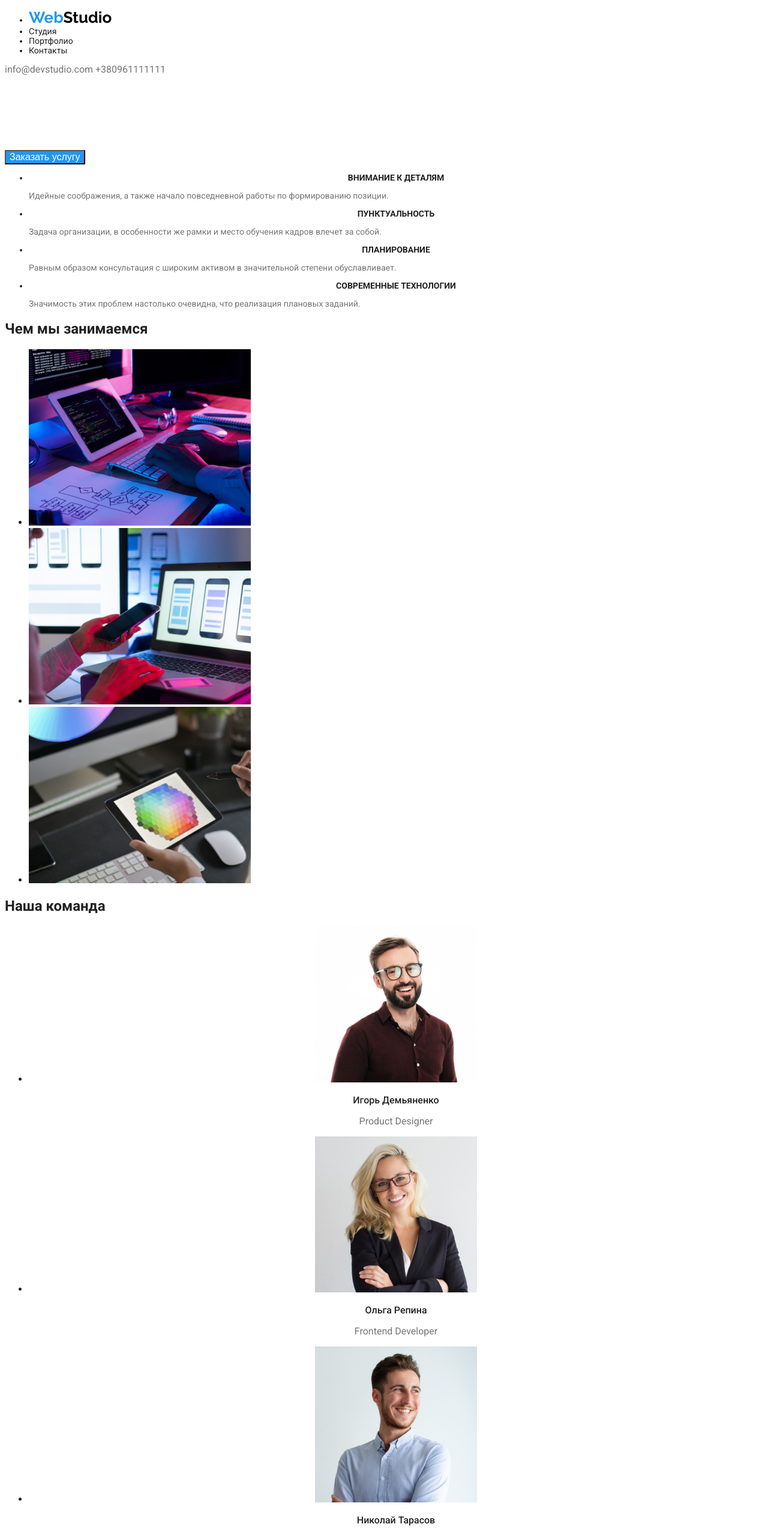
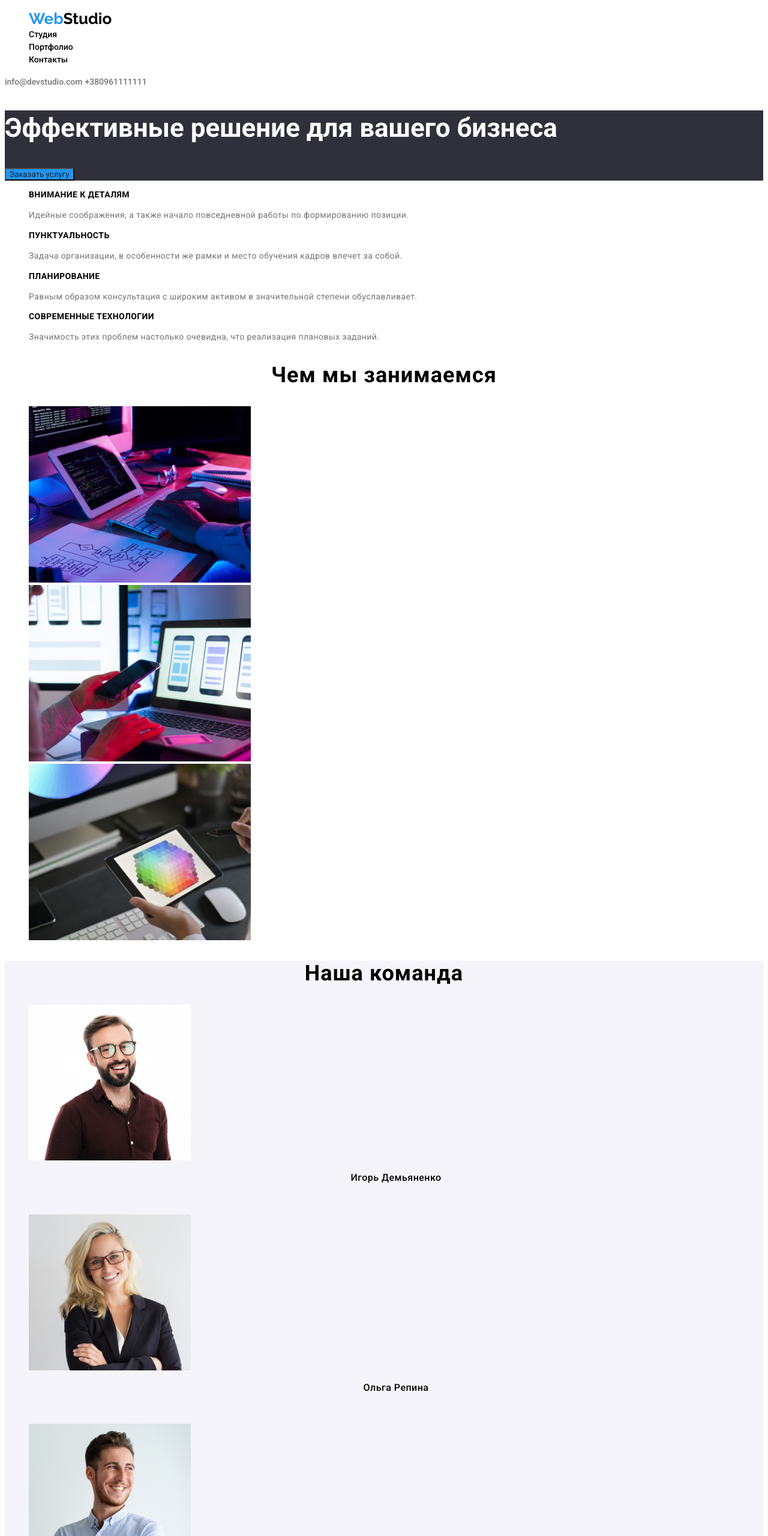
Before and after one commit to shtrih-zumer/goit-markup-hw-02, a plain HTML site: page index.html in a window 1280 px wide. Shown: the top 2560 px of the page at 60% size. Drawn offline with Linux system fonts and the light colour scheme.

Commit message:
Переделал полностью

```diff
--- a/css/style-main.css
+++ b/css/style-main.css
@@ -1,35 +1,79 @@
 :root{
-    --text-content: rgb(117, 117, 117);
-    --text-white: rgb(255, 255, 255);
+    --txt-bg-while: rgb(255, 255, 255);     /*Былий для фону та тексту*/
+    --txt-bg-blue: rgb(33, 150, 243);       /*Блакитний для фону та тексту*/
+    --txt-content: rgb(117, 117, 117);      /*Додатковий колір тексту*/
+    --bg-light-gray: rgb(245, 244, 250);    /*Світло сірий фон*/
     --txt-a-blinck: rgba(255, 255, 255, 0.6);
 }
 
-.text-white{
-    color: var(--text-white);
+/*=== Розширена шапка ===*/
+.head-h1{
+    color: var(--txt-bg-while);
+    font-weight: 900;
     font-size: 44px;
-    font-weight: 900;
-    text-align: center;
+    line-height: 1.36;
+}
+
+.head-button{
+    background-color: var(--txt-bg-blue);
+    color: var(--txt-main-color);
+    font-family: inherit;
+}
+/*=== /Розширена шапка ===*/
+
+/*=== блок характеристик ===*/
+.text, .text h3{
+    font-size: 14px;
+}
+
+.properties{
+    font-weight: 700;
+    font-size: 14px;
+    line-height: 1.14;
+    letter-spacing: 0.03em;
     text-transform: uppercase;
 }
 
-.text-white-a{
+.properties-content{
+    font-weight: 400;
+    font-size: 14px;
+    line-height: 1.7;
+    letter-spacing: 0.03em;
+    color: var(--txt-content);
+}
+
+.title-second{
+    font-weight: 700;
+    font-size: 36px;
+    line-height: 1.2;
+    text-align: center;
+    letter-spacing: 0.03em;
+}
+/*=== /блок характеристик ===*/
+
+/*=== Карточки сотрудников ===*/
+.card-title{
+    font-weight: 500;
+    font-size: 16px;
+    line-height: 1.18;
+    text-align: center;
+    letter-spacing: 0.03em;
+}
+
+.card-content{
+    font-weight: 400;
+    font-size: 16px;
+    line-height: 1.18;
+    text-align: center;
+    letter-spacing: 0.03em;
+    color: var(--bg-light-gray);
+}
+/*=== /Карточки сотрудников ===*/
+
+/*.text-white-a{
     color: var(--txt-a-blinck);
 }
 
 .text-white-footer{
     color: var(--text-white);
 }
-
-h3{
-    text-transform: uppercase;
-    text-align: center;
-    font-size: 14px;
-}
-
-.text{
-    font-size: 14px;
-}
-
-.text-auxiliary{
-    color: var(--text-content);
-}
--- a/css/style-portfolio.css
+++ b/css/style-portfolio.css
@@ -1,23 +1,43 @@
 :root{
+    --txt-content: rgb(117, 117, 117);      /*Додатковий колір тексту*/
+
     --text-main-color: rgb(33, 33, 33);
     --bg-while: rgb(245, 244, 250);
     --text-txt-while: rgb(255, 255, 255);
     --bg-blue: rgb(33, 150, 243);
-    --txt-content: rgb(117, 117, 117);
 }
 
-.filter{
-    color: var(--text-main-color);
-    background-color: var(--bg-while);
-    font-size: 16px;
-    text-align: center;
-    font-weight: 500;
+/*=*=*=*=*=*=*=*=*=*= Основні налаштування =*=*=*=*=*=*=*=*=*=*/
+button{
+    color: var(--txt-main-color);
+    background-color: var(--bg-light-gray);
+    font-family: inherit;                     /*Примусове наслідування свойства від боді*/
 }
 
-.filter:hover{
-    color: var(--text-txt-while);
-    background-color: var(--bg-blue);
+button:hover, button:focus{
+    color: var(--txt-bg-while);
+    background-color: var(--txt-bg-blue);
 }
+/*=*=*=*=*=*=*=*=*=*= /Основні налаштування =*=*=*=*=*=*=*=*=*=*/
+
+
+
+/*=== Готові роботи ===*/
+.work-title{
+    font-weight: 700;
+    font-size: 18px;
+    line-height: 2;
+    letter-spacing: 0.06em;
+}
+
+.work-content{
+    font-weight: 400;
+    font-size: 16px;
+    line-height: 1.8;
+    letter-spacing: 0.03em;
+    color: var(--txt-content);
+}
+/*=== /Готові роботи ===*/
 
 .txt-content{
     font-size: 16px;
--- a/css/style.css
+++ b/css/style.css
@@ -1,76 +1,106 @@
+/*Глобальні змінні*/
 :root{
-    --text-main-color: rgb(33, 33, 33);
-    --text-bg-blue: rgb(33, 150, 243);
-    --text-bg-while: rgb(255, 255, 255);
-    --text-content: rgb(117, 117, 117);
-    --text-black: rgb(00, 00, 00);
-    --bg-second: rgb(47, 48, 58);
+    --txt-main-color: rgb(33, 33, 33);      /*Основний колір тексту*/
+    --txt-content: rgb(117, 117, 117);      /*Додатковий колір тексту*/
+    --txt-black: rgb(00, 00, 00);           /*Чорний для тексту*/
+    --txt-bg-blue: rgb(33, 150, 243);       /*Блакитний для фону та тексту*/
+    --txt-bg-while: rgb(255, 255, 255);     /*Былий для фону та тексту*/
+    --bg-light-gray: rgb(245, 244, 250);    /*Світло сірий фон*/
+    --bg-dark-blue: rgb(47, 48, 58);        /*Темно синий фон*/
+    --txt-a-blinck: rgba(255, 255, 255, 0.6);
 }
 
-body, a {
-    text-decoration: none;
-    color: var(--text-main-color);
+/*=*=*=*=*=*=*=*=*=*= Основні налаштування для сайту =*=*=*=*=*=*=*=*=*=*/
+body {
+    font-family: 'Roboto' , serif;              /*Головний шрифт всього сойту*/
+    color: var(--text-main-color);              /* всьому тексту задаємо колір*/
 }
 
-body{
-    font-family: 'Roboto' , serif;
+a {
+    text-decoration: none;                      /*Прибираємо у ссилок підкреслення*/
+    color: var(--text-main-color);              /*Задаємо головний колір ссилкам*/
 }
 
 a:hover,
 a.info:hover{
-    color: var(--text-bg-blue);
+    color: var(--txt-bg-blue);
 }
 
-nav{
-    font-size: 14px;
+ul{
+    list-style-type: none;                     /*Прибираємо маркер в списках*/
 }
 
-button{
-    font-size: 16px;
-    text-align: center;
-    color: var(--text-bg-while);
-    background-color: var(--text-bg-blue);
+.zebra-bg-w{
+    background-color: var(--txt-bg-while);
 }
 
+.zebra-bg-dark-b{
+    background-color: var(--bg-dark-blue);
+}
+
+.zebra-bg-light-g{
+    background-color: var(--bg-light-gray);
+}
+
+/*=*=*=*=*=*=*=*=*=*= /Основні налаштування =*=*=*=*=*=*=*=*=*=*/
+
+/*========== Блок header==========*/
+
+/*=== Логотип ===*/
 .logotip-header{
     font-family: 'Raleway', serif;
     font-weight: 700;
     font-size: 26px;
-    color: var(--text-black);
+    line-height: 1.2;
+    color: var(--txt-black);
 }
 
+.logo-first {
+    color: var(--txt-bg-blue);
+}
+/*=== /Логотип ===*/
+
+/*=== Навігація ===*/
+.menu{
+    font-weight: 500;
+    font-size: 14px;
+    line-height: 1.5;
+}
+/*=== /Навігація ===*/
+
+/*=== Контактні інфо ===*/
+.cont{
+    color: var(--txt-content);
+    font-style: normal;
+}
+/*=== /Контактні інфо ===*/
+
+/*========== /Блок header==========*/
+
+/*========== Блок footer==========*/
 .logotip-footer{
     font-family: 'Raleway', serif;
     font-weight: 700;
     font-size: 26px;
-    color: var(--text-bg-while);
+    line-height: 1.2;
+    color: var(--txt-bg-while);
 }
 
-.logo-first {
-    color: var(--text-bg-blue);
+.cont-footer-a{
+    font-weight: 400;
+    font-size: 14px;
+    line-height: 1.7;
+    letter-spacing: 0.03em;
+    color: var(--txt-a-blinck);
+    font-style: normal;
 }
 
-.text-card{
-    text-align: center;
-    font-size: 16px;
+.cont-footer{
+    font-style: normal;
+    font-weight: 400;
+    font-size: 14px;
+    line-height: 1.7;
+    letter-spacing: 0.03em;
+    color: var(--txt-bg-while);
 }
-
-.text-card-title{
-    font-weight: 500;
-}
-
-.text-card-content{
-    color: var(--text-content);
-}
-
-.bg-second{
-    background-color: var;
-}
-
-.bg-third{
-    background-color: var(--text-bg-while);
-}
-
-address{
-    font-style: normal;
-}
+/*========== /Блок footer==========*/
--- a/index.html
+++ b/index.html
@@ -3,64 +3,66 @@
 <head>
     <meta charset="UTF-8">
     <meta name="viewport" content="width=device-width, initial-scale=1.0">
+    <!--Підключення шрифтів-->
     <link rel="preconnect" href="https://fonts.gstatic.com">
     <link href="https://fonts.googleapis.com/css2?family=Raleway:wght@700&family=Roboto:wght@400;500;700&display=swap" rel="stylesheet">
+    <!--/шрифти-->
     <link rel="stylesheet" href="./css/style.css">
     <link rel="stylesheet" href="./css/style-main.css">
     <title>Home Worck 1</title>
 </head>
 <body>
-    <header>
+    <header class="zebra-bg-w">
         <nav>
             <ul>
                 <li>
                     <a href="index.html" class="logotip-header"><span class="logo-first">Web</span>Studio</a>
                 </li>
                 <li>
-                    <a href="index.html">Студия</a>
+                    <a href="index.html" class="menu">Студия</a>
                 </li>
                 <li>
-                    <a href="page-portfolio.html">Портфолио</a>
+                    <a href="page-portfolio.html" class="menu">Портфолио</a>
                 </li>
                 <li>
-                    <a href="#">Контакты</a>
+                    <a href="#" class="menu">Контакты</a>
                 </li>
             </ul>
         </nav>
         <address>
-            <a href="mailto:info@devstudio.com" class="text-auxiliary">info@devstudio.com</a>
-            <a href="tel:+380961111111" class="text-auxiliary">+380961111111</a>
+            <a href="mailto:info@devstudio.com" class="menu cont">info@devstudio.com</a>
+            <a href="tel:+380961111111" class="menu cont">+380961111111</a>
         </address>
     </header>
 
-    <section class="bg-second">
-        <h1 class="text-white">Эффективные решение для вашего бизнеса</h1>
-        <button>Заказать услугу</button>
+    <section class="zebra-bg-dark-b">
+        <h1 class="head-h1">Эффективные решение для вашего бизнеса</h1>
+        <button class="head-button">Заказать услугу</button>
     </section>
 
     <main>
         <section>
-            <ul class="text">
+            <ul>
                 <li>
-                    <h3>Внимание к деталям</h3>
-                    <p class="text-auxiliary">Идейные соображения, а также начало повседневной работы по формированию позиции.</p>
+                    <h3 class="properties">Внимание к деталям</h3>
+                    <p class="properties-content">Идейные соображения, а также начало повседневной работы по формированию позиции.</p>
                 </li>
                 <li>
-                    <h3>Пунктуальность</h3>
-                    <p class="text-auxiliary">Задача организации, в особенности же рамки и место обучения кадров влечет за собой.</p>
+                    <h3 class="properties">Пунктуальность</h3>
+                    <p class="properties-content">Задача организации, в особенности же рамки и место обучения кадров влечет за собой.</p>
                 </li>
                 <li>
-                    <h3>Планирование</h3>
-                    <p class="text-auxiliary">Равным образом консультация с широким активом в значительной степени обуславливает.</p>
+                    <h3 class="properties">Планирование</h3>
+                    <p class="properties-content">Равным образом консультация с широким активом в значительной степени обуславливает.</p>
                 </li>
                 <li>
-                    <h3>Современные технологии</h3>
-                    <p class="text-auxiliary">Значимость этих проблем настолько очевидна, что реализация плановых заданий.</p>
+                    <h3 class="properties">Современные технологии</h3>
+                    <p class="properties-content">Значимость этих проблем настолько очевидна, что реализация плановых заданий.</p>
                 </li>
             </ul>
         </section>
         <section>
-            <h2>Чем мы занимаемся</h2>
+            <h2 class="title-second">Чем мы занимаемся</h2>
             <ul>
                 <li><img src="./img/activity/img-1.png" alt=""></li>
                 <li><img src="./img/activity/img-2.png" alt=""></li>
@@ -69,39 +71,39 @@
         </section>
     </main>
 
-        <section class="bg-third">
-            <h2>Наша команда</h2>
+        <section class="zebra-bg-light-g">
+            <h2 class="title-second">Наша команда</h2>
             <ul class="text-card">
                 <li>
                     <p><img src="./img/team/img.jpg" alt="" width="270" height="260"></p>
-                    <p class="text-card-title">Игорь Демьяненко</p>
-                    <p class="text-card-content">Product Designer</p>
+                    <h3 class="card-title">Игорь Демьяненко</h3>
+                    <p class="card-content">Product Designer</p>
                 </li>
                 <li>
                     <p><img src="./img/team/img-2.jpg" alt="" width="270" height="260"></p>
-                    <p class="text-card-title">Ольга Репина</p>
-                    <p class="text-card-content">Frontend Developer</p>
+                    <p class="card-title">Ольга Репина</p>
+                    <p class="card-content">Frontend Developer</p>
                 </li>
                 <li>
                     <p><img src="./img/team/img-3.jpg" alt=""width="270" height="260"></p>
-                    <p class="text-card-title">Николай Тарасов</p>
-                    <p class="text-card-content">Marketing</p>
+                    <p class="card-title">Николай Тарасов</p>
+                    <p class="card-content">Marketing</p>
                 </li>
                 <li>
                     <p><img src="./img/team/img-4.jpg" alt="" width="270" height="260"></p>
-                    <p class="text-card-title">Михаил Ермаков</p>
-                    <p class="text-card-content">UI Designer</p>
+                    <p class="card-title">Михаил Ермаков</p>
+                    <p class="card-content">UI Designer</p>
                 </li>
             </ul>
         </section>
 
 
-    <footer class="bg-second">
+    <footer class="zebra-bg-dark-b">
         <p class="logotip-footer"><span class="logo-first">Web</span>Studio</p>
         <address class="text">
-                <span class="text-white-footer">г. Киев, пр-т Леси Украинки, 26</span> <br>
-                    <p><a href="mailto:info@exampel.com" class="text-white-a">info@exampel.com</a></p>
-                    <p><a href="tel:+380991111111" class="text-white-a">+380991111111</a></p>
+                <span class="cont-footer">г. Киев, пр-т Леси Украинки, 26</span> <br>
+                    <p><a href="mailto:info@exampel.com" class="cont-footer-a">info@exampel.com</a></p>
+                    <p><a href="tel:+380991111111" class="cont-footer-a">+380991111111</a></p>
         </address>
     </footer>
 </body>
```
Also changed, not shown: page-portfolio.html (+60 -42 lines).
